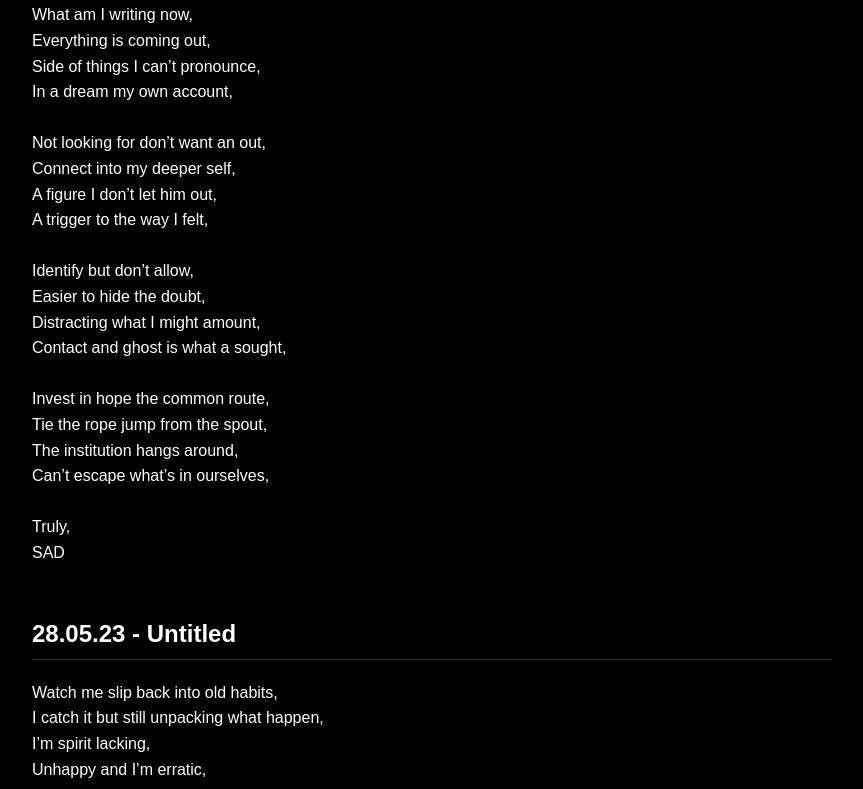
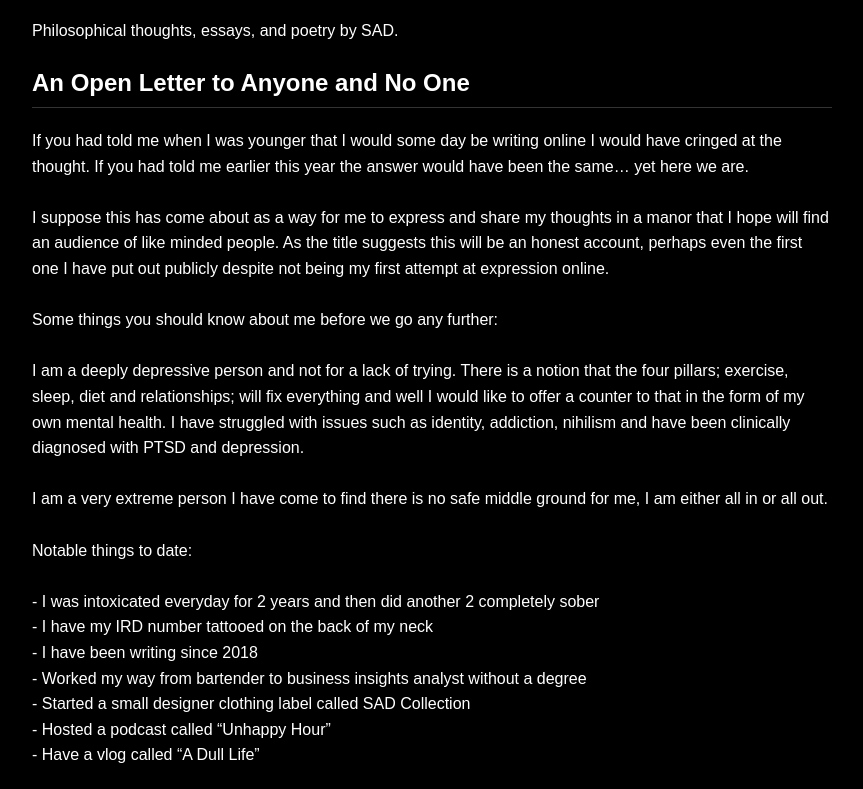
Before and after one commit to sad-dbd/truly-sad-blog, a plain HTML site: page index.html in a window 1280 px wide. Shown: the part 250-1039 px from the top of the page, without its empty margins (208-1071 px from the left). Drawn offline with Linux system fonts and the light colour scheme.

Commit message:
Update index.html

```diff
--- a/index.html
+++ b/index.html
@@ -43,6 +43,41 @@
 <div class="content">
     <h1>Truly, SAD</h1>
     <p>Philosophical thoughts, essays, and poetry by SAD.</p>
+
+<div class="content">
+    <h1>Truly, SAD</h1>
+    <p>Philosophical thoughts, essays, and poetry by SAD.</p>
+
+    <div class="post">
+        <h2>An Open Letter to Anyone and No One</h2>
+        <p>
+            If you had told me when I was younger that I would some day be writing online I would have cringed at the thought. If you had told me earlier this year the answer would have been the same… yet here we are.
+            <br><br>
+            I suppose this has come about as a way for me to express and share my thoughts in a manor that I hope will find an audience of like minded people. As the title suggests this will be an honest account, perhaps even the first one I have put out publicly despite not being my first attempt at expression online.
+            <br><br>
+            Some things you should know about me before we go any further:
+            <br><br>
+            I am a deeply depressive person and not for a lack of trying. There is a notion that the four pillars; exercise, sleep, diet and relationships; will fix everything and well I would like to offer a counter to that in the form of my own mental health. I have struggled with issues such as identity, addiction, nihilism and have been clinically diagnosed with PTSD and depression.
+            <br><br>
+            I am a very extreme person I have come to find there is no safe middle ground for me, I am either all in or all out.
+            <br><br>
+
+            Notable things to date:
+            <br><br>
+            -	I was intoxicated everyday for 2 years and then did another 2 completely sober<br>
+            -	I have my IRD number tattooed on the back of my neck<br>
+            -	I have been writing since 2018<br>
+            -	Worked my way from bartender to business insights analyst without a degree<br>
+            -	Started a small designer clothing label called SAD Collection<br>
+            -	Hosted a podcast called “Unhappy Hour”<br>
+            -	Have a vlog called “A Dull Life”
+            <br><br>
+            It is strange to distil your life into a few key bullet points I like to try and think of life as chapters in a book even down to the level of giving them titles. You will come to learn that I am not without my intricacies and that my internal dialogue is often far deeper than anything I dear articulate, words once spoken can not be withdrawn. This project however will reveal my inner most world, so welcome.
+            <br><br>
+            Truly,<br>
+            SAD
+        </p>
+    </div>
 
     <div class="post">
         <h2>02.06.23 - Untitled</h2>
```
